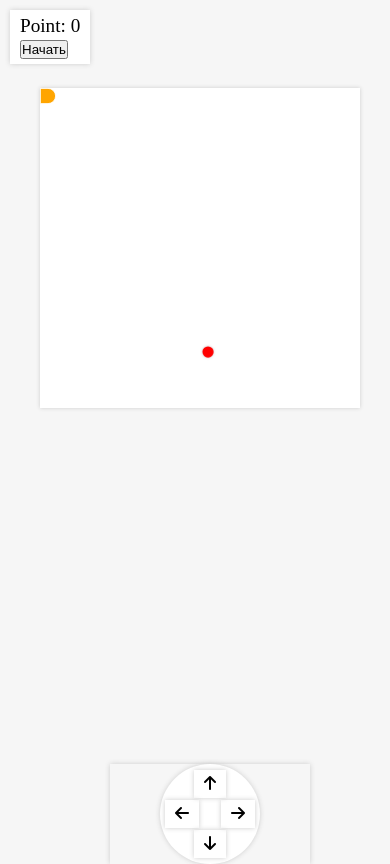
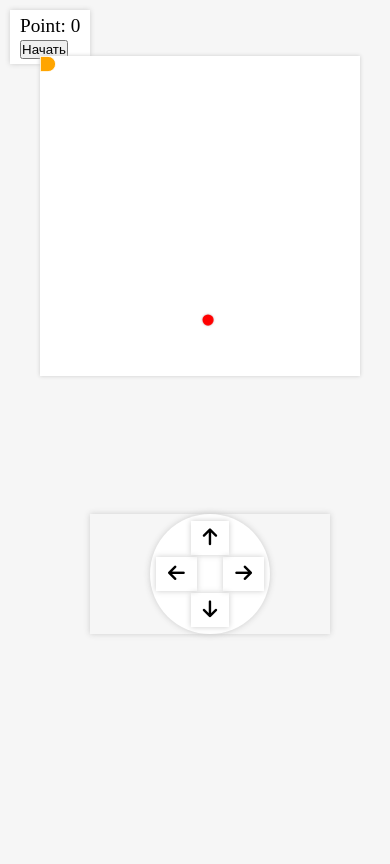
Before and after one commit to AuArgen/jssnake, a plain HTML site: page index.html in a window 390 px wide. Drawn offline with Linux system fonts and the light colour scheme.

Commit message:
update rem

```diff
--- a/index.html
+++ b/index.html
@@ -139,11 +139,12 @@
             }
             .block {
                 transform: scale(0.8);
+                margin: 1rem auto;
             }
             .keyboard {
-                transform: scale(1);
+                transform: scale(1.2);
                 right: 5rem;
-                top: calc(100dvh - 5rem);
+                top: calc(100dvh - 20rem);
             }
         }
 
```
